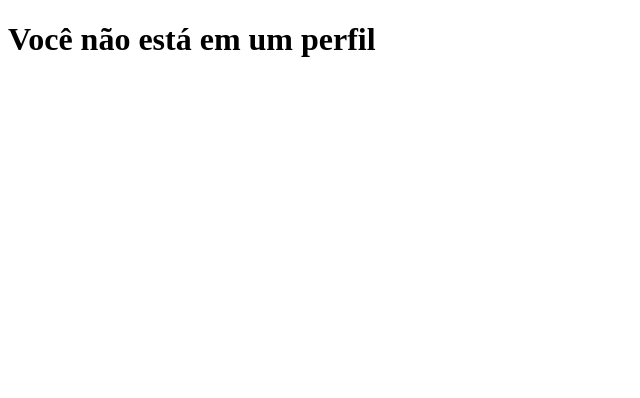
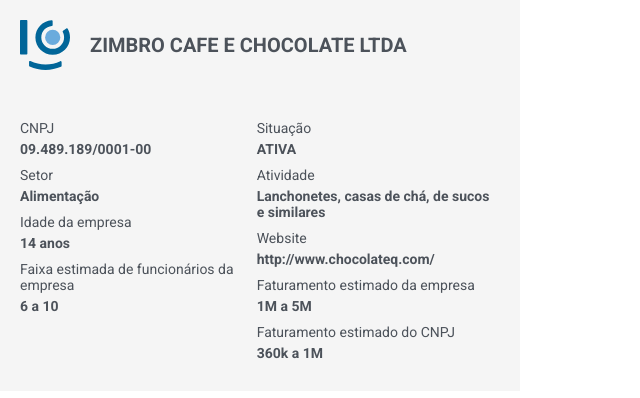
Before and after one commit to jacksonAquino/speedio_linkedin_extension, a browser extension: page index.html in a window 1280 px wide. Shown: the whole page, without its empty margins (0-640 px from the left). Drawn offline with Linux system fonts and the light colour scheme.

Commit message:
style-creating

```diff
--- a/index.html
+++ b/index.html
@@ -5,9 +5,61 @@
   <link rel="stylesheet" href="style.css">
 </head>
 <body>
-  <h1 id="user_is_not_in_profile">
-    Você não está em um perfil
-  </h1>
+  <div id="user_is_not_in_profile" class="ocult">
+    <img src="./icons/logo-sad.svg" width="50px"/>
+    <h1>
+      Você não está em um perfil
+    </h1>
+  </div>
+  <div id="main">
+    <div>
+      <img src="./icons/logo.svg" alt="">
+      <h1>ZIMBRO CAFE E CHOCOLATE LTDA</h1>
+    </div>
+    <div>
+      <div class="summary">
+        <section>
+          <div>
+            CNPJ
+            <span>09.489.189/0001-00</span>
+          </div>
+          <div>
+            Setor
+            <span>Alimentação</span>
+          </div>
+          <div>
+            Idade da empresa
+            <span>14 anos</span>
+          </div>
+          <div>
+            Faixa estimada de funcionários da empresa
+            <span>6 a 10</span>
+          </div>
+        </section>
+        <section>
+          <div>
+            Situação
+            <span>ATIVA</span>
+          </div>
+          <div>
+            Atividade
+            <span>Lanchonetes, casas de chá, de sucos e similares</span>
+          </div>
+          <div>
+            Website
+            <span>http://www.chocolateq.com/</span>
+          </div>
+          <div>
+            Faturamento estimado da empresa
+            <span>1M a 5M</span>
+          </div>
+          <div>
+            Faturamento estimado do CNPJ
+            <span>360k a 1M</span>
+          </div>
+        </section>
+      </div>
+  </div>
   <script src="script.js"></script>
 </body>
 </html>
--- a/script.js
+++ b/script.js
@@ -0,0 +1,12 @@
+ const legenda = {
+    'dados_funcionarios': 'Faixa estimada de funcionários da empresa'
+ }
+ const result = []
+ const texto = ``
+
+ result.map(el => {
+    texto += `<div>
+        ${legenda[el.titile]}
+        <span>${el.result}</span>
+    </div>`
+ })
--- a/style.css
+++ b/style.css
@@ -1,3 +1,64 @@
+@import url('https://fonts.googleapis.com/css2?family=Montserrat:ital,wght@0,100;0,200;0,300;0,400;0,500;0,600;0,700;0,800;0,900;1,100;1,200;1,300;1,400;1,500;1,600;1,700;1,800;1,900&family=Roboto:ital,wght@0,100;0,300;0,400;0,500;0,700;0,900;1,100;1,300;1,400;1,500;1,700&display=swap');
+
+*{
+  padding: 0;
+  margin: 0;
+  font-family: 'Roboto', sans-serif;
+  font-size: 14px;
+}
+
+#user_is_not_in_profile{
+  padding: 20px;
+  width: 480px;
+  display: flex;
+  background: #F5F5F5;
+  color: #4C525A;
+  align-items: center;
+  gap: 50px;
+}
+
+#main{
+  padding: 20px;
+  width: 480px;
+  display: flex;
+  flex-direction: column;
+  background: #F5F5F5;
+  color: #4C525A;
+  align-items: center;
+  gap: 50px;
+}
+
+#main > :first-child {
+  display: flex;
+  width: 100%;
+  align-items: center;
+  gap: 20px;
+}
+#main > :first-child > h1{
+  font-size: 20px;
+}
+
+#main img{
+  width: 50px;
+  align-self: flex-start;
+}
+
+.summary{
+  display: flex;
+  gap: 20px;
+}
+
+#main span{
+  font-weight: bold;
+}
+
+section > div{
+  display: flex;
+  flex-direction: column;
+  padding-bottom: 10px;
+  gap: 5px;
+}
+
 .ocult {
-  display: none;
+  display: none !important;
 }
```
Also changed, not shown: icons/logo-sad.svg (added).
